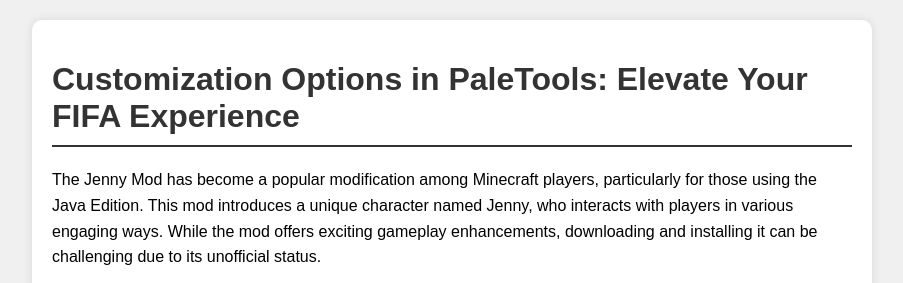
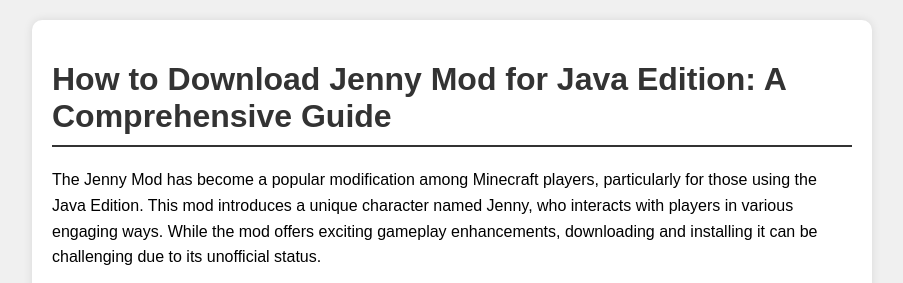
Before and after one commit to alexpaynesays/getjenny, a plain HTML site: page index.html in a window 1280 px wide. Shown: the top 283 px of the page, without its empty margins (188-1091 px from the left). Drawn offline with Linux system fonts and the light colour scheme.

Commit message:
Update index.html

```diff
--- a/index.html
+++ b/index.html
@@ -62,7 +62,7 @@
 <div class="container">
 
 
-<h1>Customization Options in PaleTools: Elevate Your FIFA Experience</h1>
+<h1>How to Download Jenny Mod for Java Edition: A Comprehensive Guide</h1>
 
 <p>The Jenny Mod has become a popular modification among Minecraft players, particularly for those using the Java Edition. This mod introduces a unique character named Jenny, who interacts with players in various engaging ways. While the mod offers exciting gameplay enhancements, downloading and installing it can be challenging due to its unofficial status.</p>
 
```
